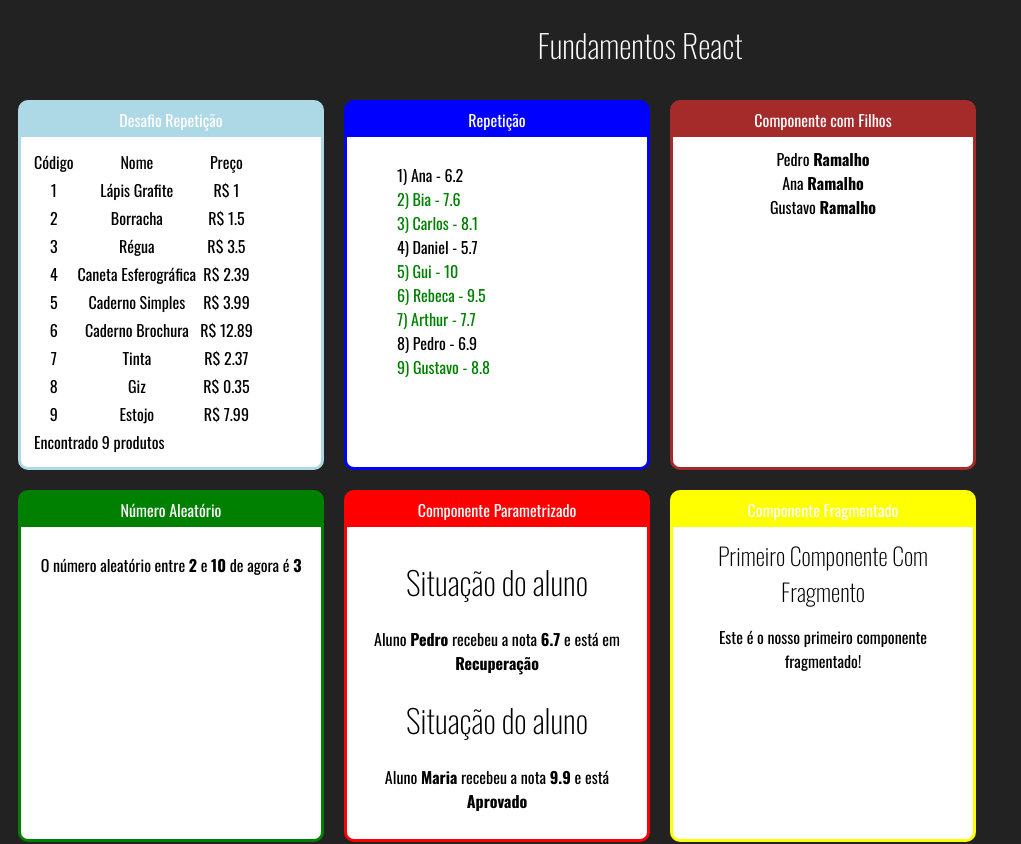
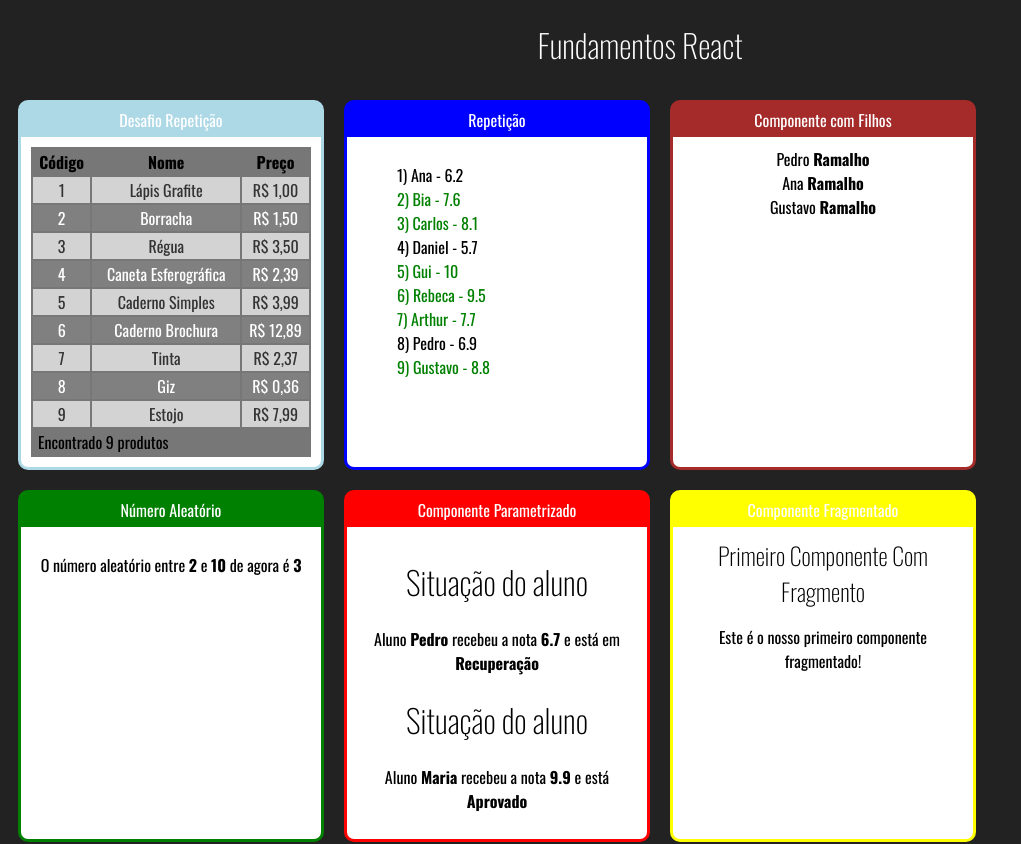
Before and after one commit to ricardojrm/react-redux.udemy, a React (Create React App) app in the folder fundamentos-react/: page / in a window 1280 px wide. Shown: the top 844 px of the page, without its empty margins (0-1021 px from the left). Built offline with nearby package versions, Linux system fonts and the light colour scheme.

Commit message:
Aula 28: Desafio Repetição (melhoria)

```diff
--- /dev/null
+++ b/fundamentos-react/src/components/repeticao/TabelaProduto.css
@@ -0,0 +1,23 @@
+table.produtos
+{
+    width: 100%;
+    background-color: #777;
+}
+
+table.produtos tr.even
+{
+    background-color: lightgray;
+    color: #333;
+}
+
+table.produtos tr.odd
+{
+    background-color:gray;
+    color: white;
+}
+
+table.produtos tfoot td
+{
+    padding-left: 5px;
+    text-align: left;
+}
--- a/fundamentos-react/src/components/repeticao/TabelaProduto.jsx
+++ b/fundamentos-react/src/components/repeticao/TabelaProduto.jsx
@@ -1,15 +1,21 @@
 import React from 'react';
 import produtos from '../../data/produtos';
+import './TabelaProduto.css';
 
 export default function TabelaProduto()
 {
-    const format = function( {id, nome, preco}, idx )
+    function adicionarLinha( {id, nome, preco}, idx )
     {
+        /* Determinando o estilo da linha conforme padrão par/ímpar. */
+        const styleClass = ( idx % 2 === 0 ) ? "even" : "odd";
+
         return (
-            <tr key={idx} id={"produto-"+idx}>
+            <tr key={idx}
+                id={"produto-"+idx}
+                className={styleClass}>
                 <td>{id}</td>
                 <td>{nome}</td>
-                <td>R$ {preco}</td>
+                <td>{preco.toLocaleString( 'pt-br', { style: 'currency', currency: 'BRL' })}</td>
             </tr>
         );
     };
@@ -18,15 +24,17 @@ export default function TabelaProduto()
         <table className="produtos">
             <thead>
                 <tr>
-                    <td>Código</td>
-                    <td>Nome</td>
-                    <td>Preço</td>
+                    <th>Código</th>
+                    <th>Nome</th>
+                    <th>Preço</th>
                 </tr>
             </thead>
-            {produtos.map( format )}
+            <tbody>
+                {produtos.map( adicionarLinha )}
+            </tbody>
             <tfoot>
                 <tr>
-                    <td colspan={3} style={{textAlign:"left"}}>Encontrado {produtos.length} produtos</td>
+                    <td colspan={3}>Encontrado {produtos.length} produtos</td>
                 </tr>
             </tfoot>
         </table>
--- a/fundamentos-react/src/data/produtos.js
+++ b/fundamentos-react/src/data/produtos.js
@@ -6,6 +6,6 @@ export default [
     { id: 5, nome: "Caderno Simples", preco: 3.99 },
     { id: 6, nome: "Caderno Brochura", preco: 12.89 },
     { id: 7, nome: "Tinta", preco: 2.37 },
-    { id: 8, nome: "Giz", preco: .35 },
+    { id: 8, nome: "Giz", preco: .3581901 },
     { id: 9, nome: "Estojo", preco: 7.99 },
 ];
```
